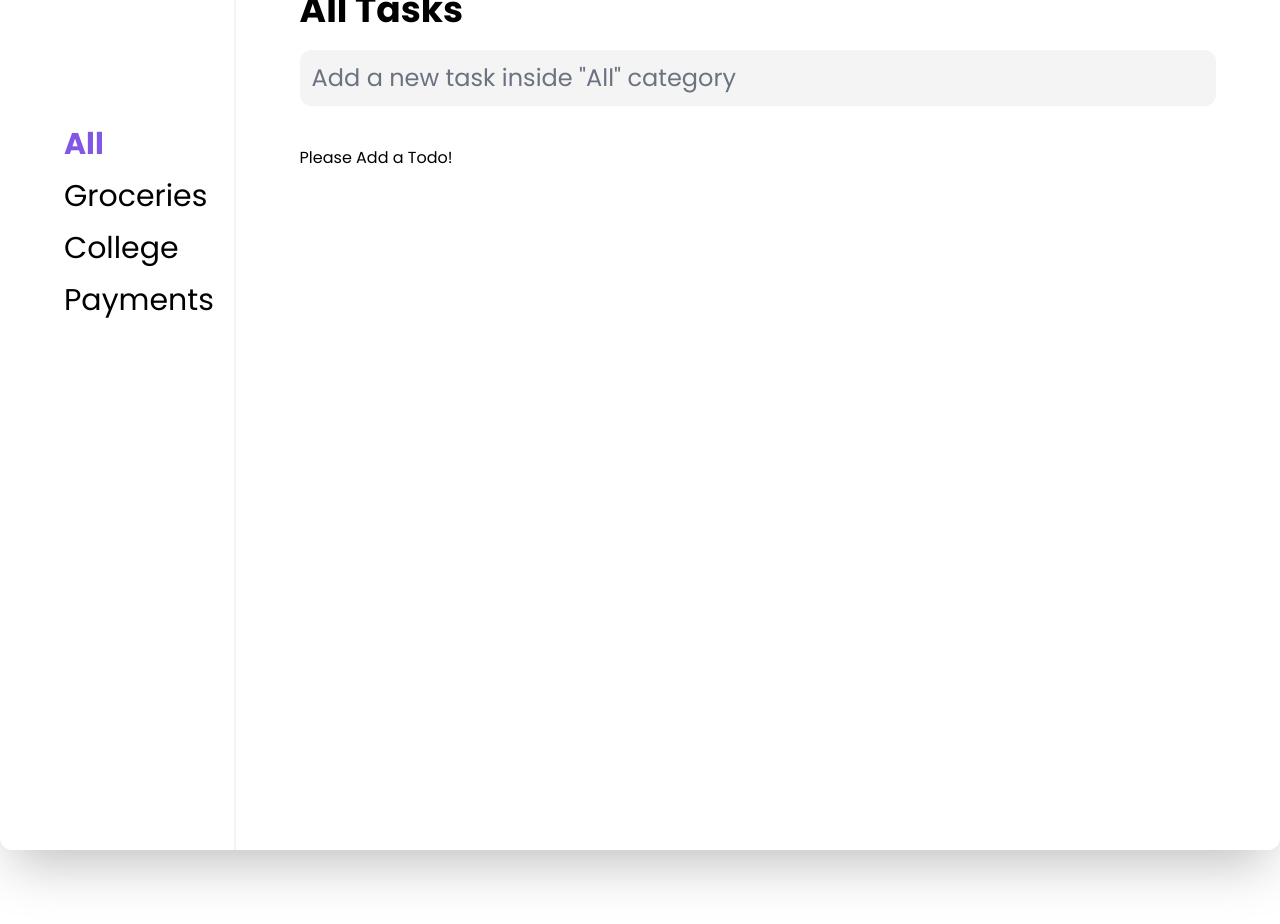
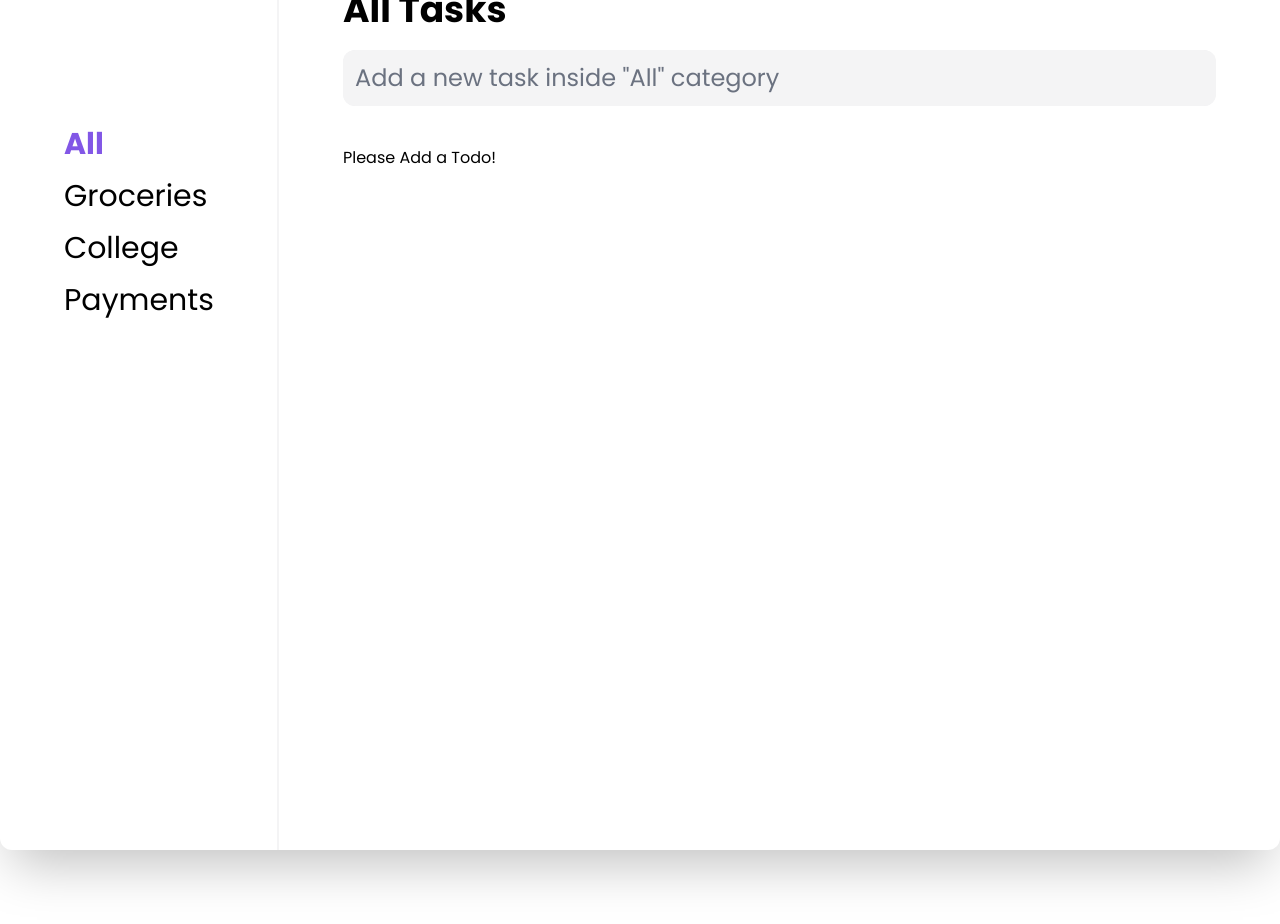
Before and after one commit to Sn0wye/spaces, a React (Vite) app: page / in a window 1280 px wide. Shown: the top 924 px of the page. Built offline with nearby package versions, Linux system fonts and the light colour scheme; the HTML template or start-up script is replaced by a standard one.

Commit message:
💄 Fix bad right side padding of categories

```diff
--- a/src/Components/Categories.tsx
+++ b/src/Components/Categories.tsx
@@ -10,7 +10,7 @@ export const Categories = () => {
   }
 
   return (
-    <section className="w-[17.375rem] border-r border-solid border-zinc-100 flex flex-col gap-4 text-3xl pl-16 pt-44 ">
+    <section className="w-[17.375rem] border-r border-solid border-zinc-100 flex flex-col gap-4 text-3xl px-16 pt-44 ">
       <h1
         className={
           selectedCategory === "all" ? "font-bold text-brand" : "cursor-pointer"
```
